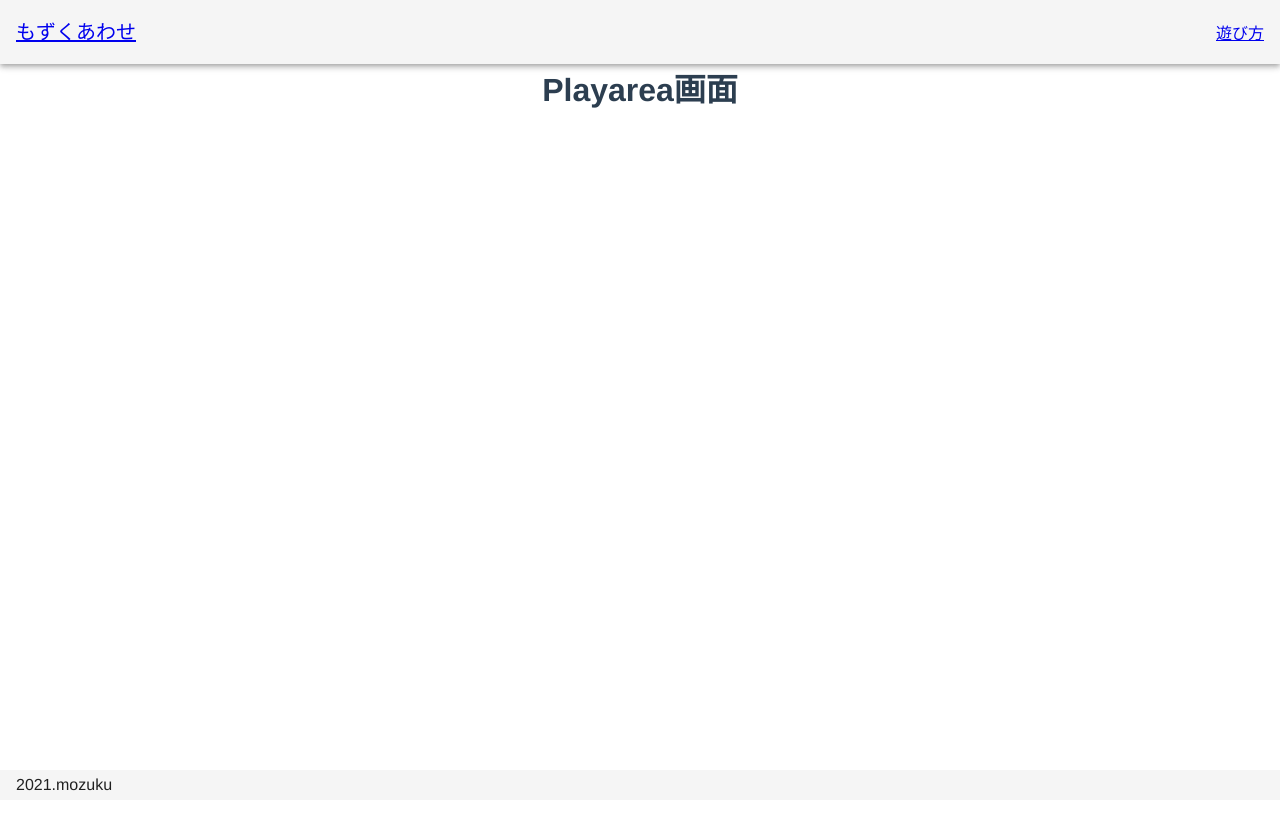
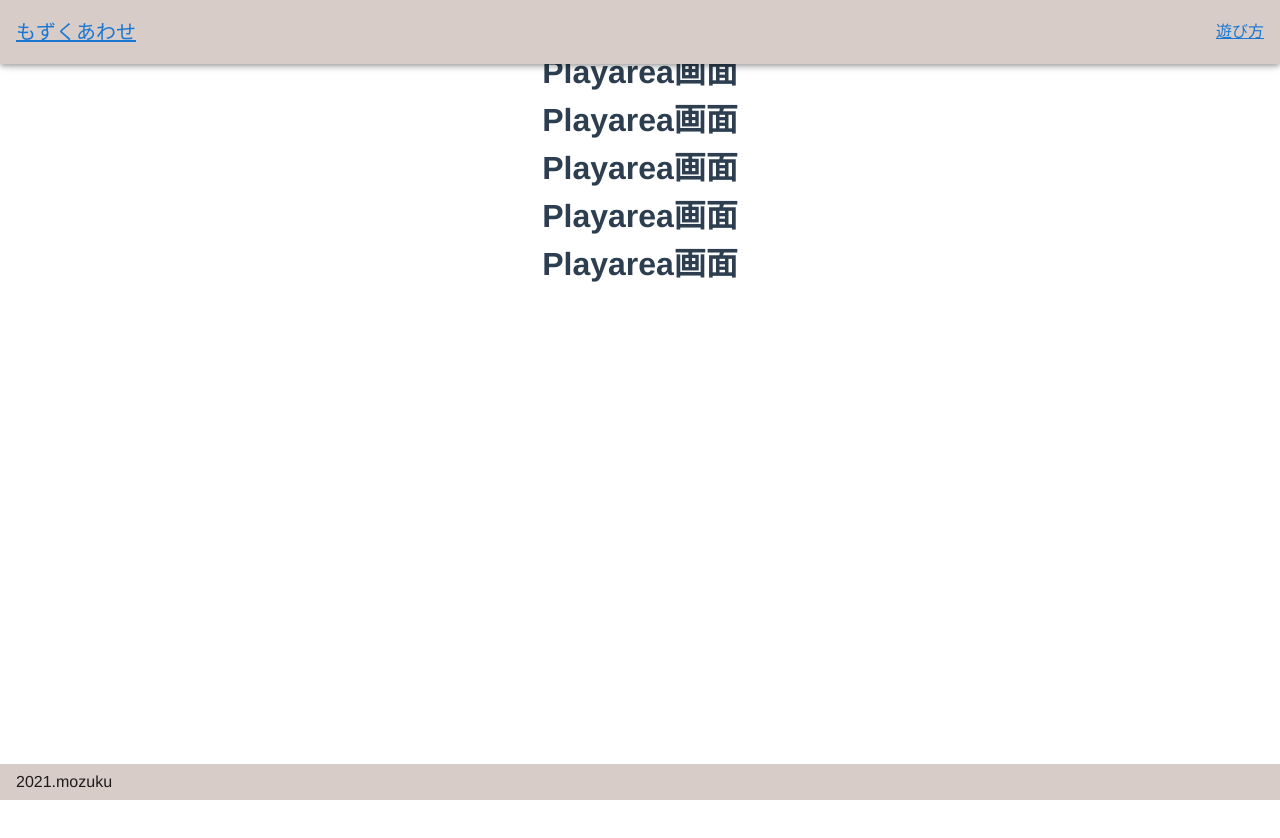
Before and after one commit to wataru-pgm/mozuku-app-01, a Vue app: page /playarea in a window 1280 px wide. Shown: the top 838 px of the page. Before the commit the page ends 800 px from the top, so only its background shows below. Built offline with nearby package versions, Linux system fonts and the light colour scheme.

Commit message:
add:ヘッダーフッターの色変更

```diff
--- a/src/App.vue
+++ b/src/App.vue
@@ -1,21 +1,24 @@
 <template>
-  <div id="app">
-    <v-app-bar color="brown darken-1">
+  <v-app id="app">
+    <v-app-bar color="brown lighten-4" fixed>
       <v-toolbar-title>
         <router-link to="/">もずくあわせ</router-link>
       </v-toolbar-title>
 
         <v-spacer></v-spacer>
 
+
       <router-link to="/Manual">遊び方</router-link>
     </v-app-bar>
+<h1>Playarea画面</h1>
+    <router-view/>
 
-    <router-view/>
-    <v-footer color="brown darken-1" app>
+    <v-footer color="brown lighten-4" app>
       2021.mozuku
     </v-footer>
-  </div>
+  </v-app>
 </template>
+
 
 <style>
 #app {
--- a/src/views/Playarea.vue
+++ b/src/views/Playarea.vue
@@ -1,5 +1,9 @@
 <template>
-  <div class="playarea">
+  <v-app class="playarea">
     <h1>Playarea画面</h1>
-  </div>
+    <h1>Playarea画面</h1>
+    <h1>Playarea画面</h1>
+    <h1>Playarea画面</h1>
+    <h1>Playarea画面</h1>
+  </v-app>
 </template>
```
